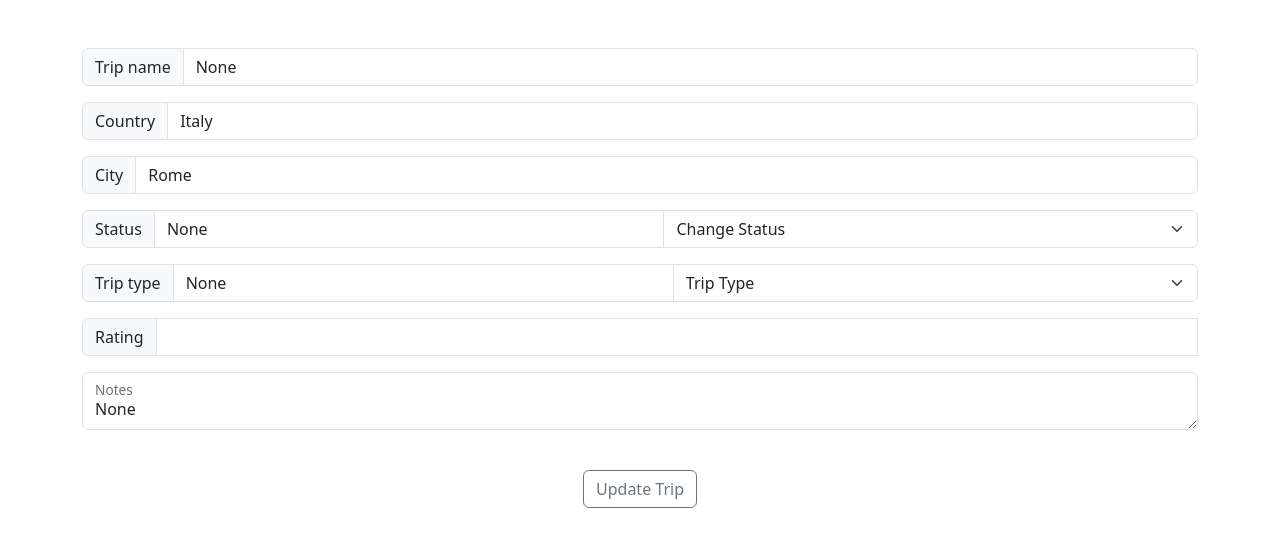
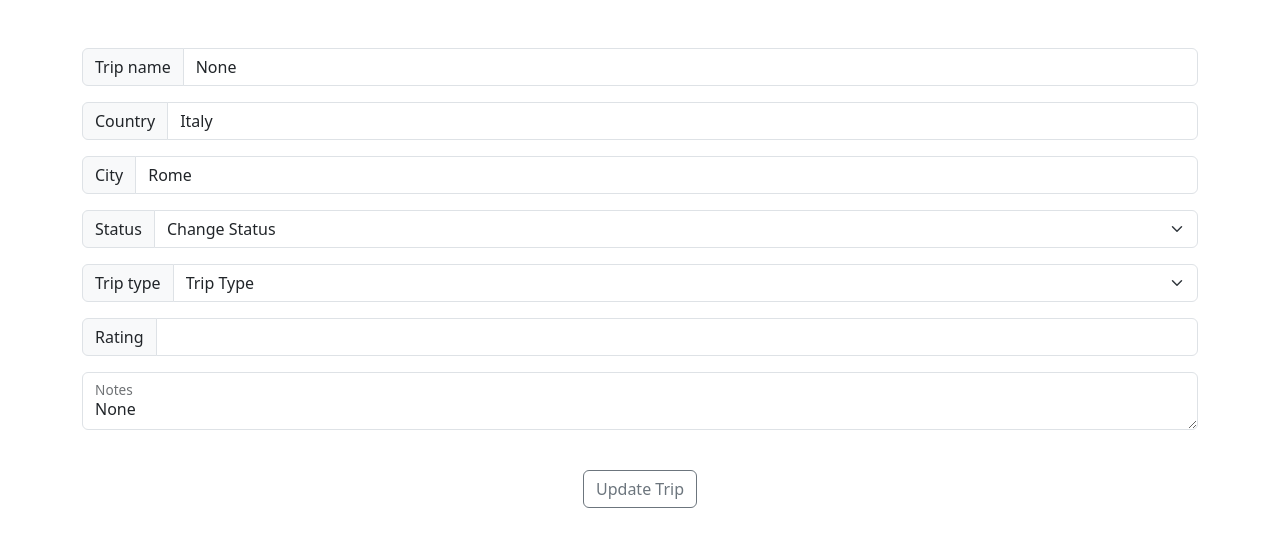
Before and after one commit to aifontao/TralvelPlanner, a Flask app: page /edit/1 in a window 1280 px wide. Shown: the part 56-604 px from the top of the page. Run offline with Flask 3, Linux system fonts and the light colour scheme; a user stored in the database is signed in; some libraries are stand-ins or nearby versions.

Commit message:
Fixed edit.html layout

```diff
--- a/templates/edit.html
+++ b/templates/edit.html
@@ -25,7 +25,6 @@
 
         <div class="input-group mb-3">
             <span class="input-group-text">Status</span>
-            <input type="text" class="form-control" name="status" value="{{ trip.status }}" required>
             <select class="form-select" name="status">
                 <option disabled selected value="">Change Status</option>
                 {% for status_option in status %}
@@ -36,7 +35,6 @@
 
         <div class="input-group mb-3">
             <span class="input-group-text">Trip type</span>
-            <input type="text" class="form-control" name="trip_type" value="{{ trip.trip_type }}" required>
             <select class="form-select" name="type">
                 <option disabled selected value="">Trip Type</option>
                     {% for type in types %}
@@ -47,7 +45,7 @@
 
         <div class="input-group mb-3">
             <span class="input-group-text">Rating</span>
-            <input type="number" class="form-control" name="rating" min="1" max="5" value="{{ trip.rating or '' }}"><br>
+            <input type="number" class="form-control" name="rating" min="1" max="5" value="{{ trip.rating or '' }}">
         </div>
 
         <div class="form-floating mb-3">
```
